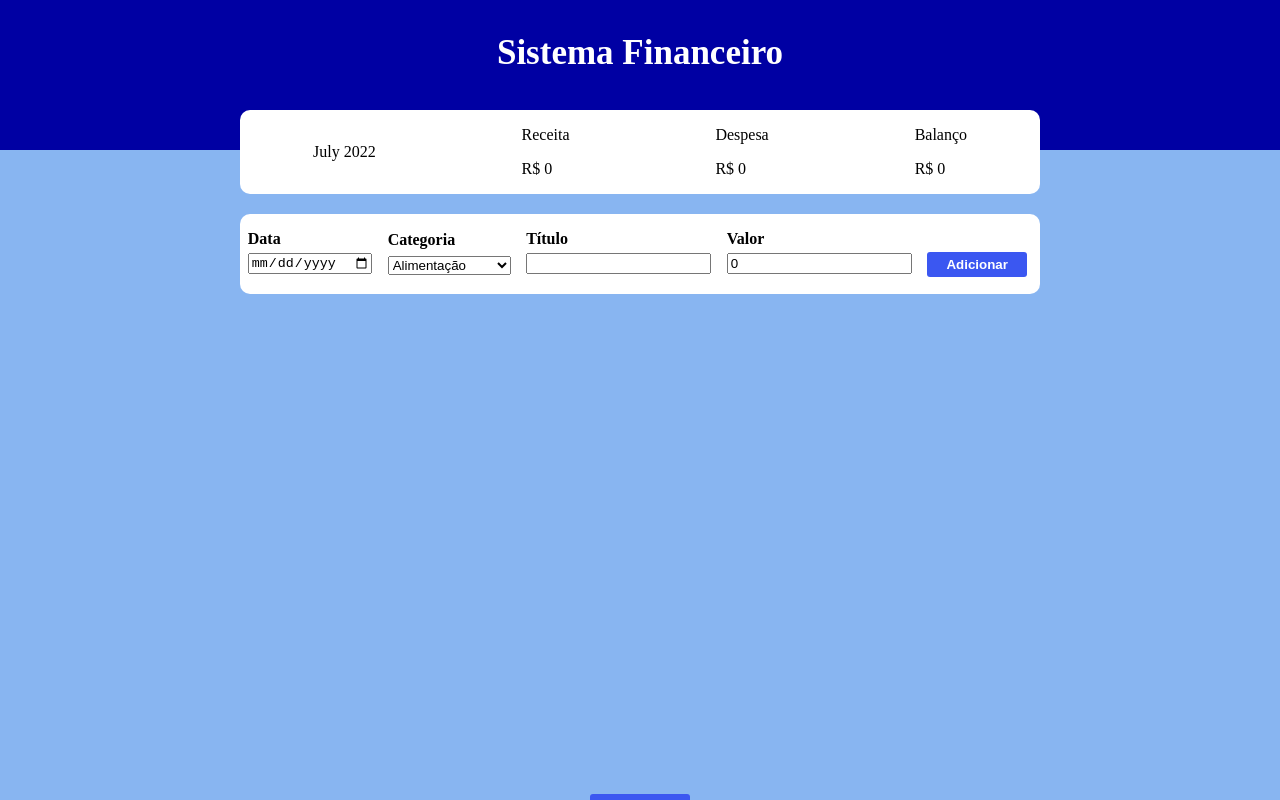
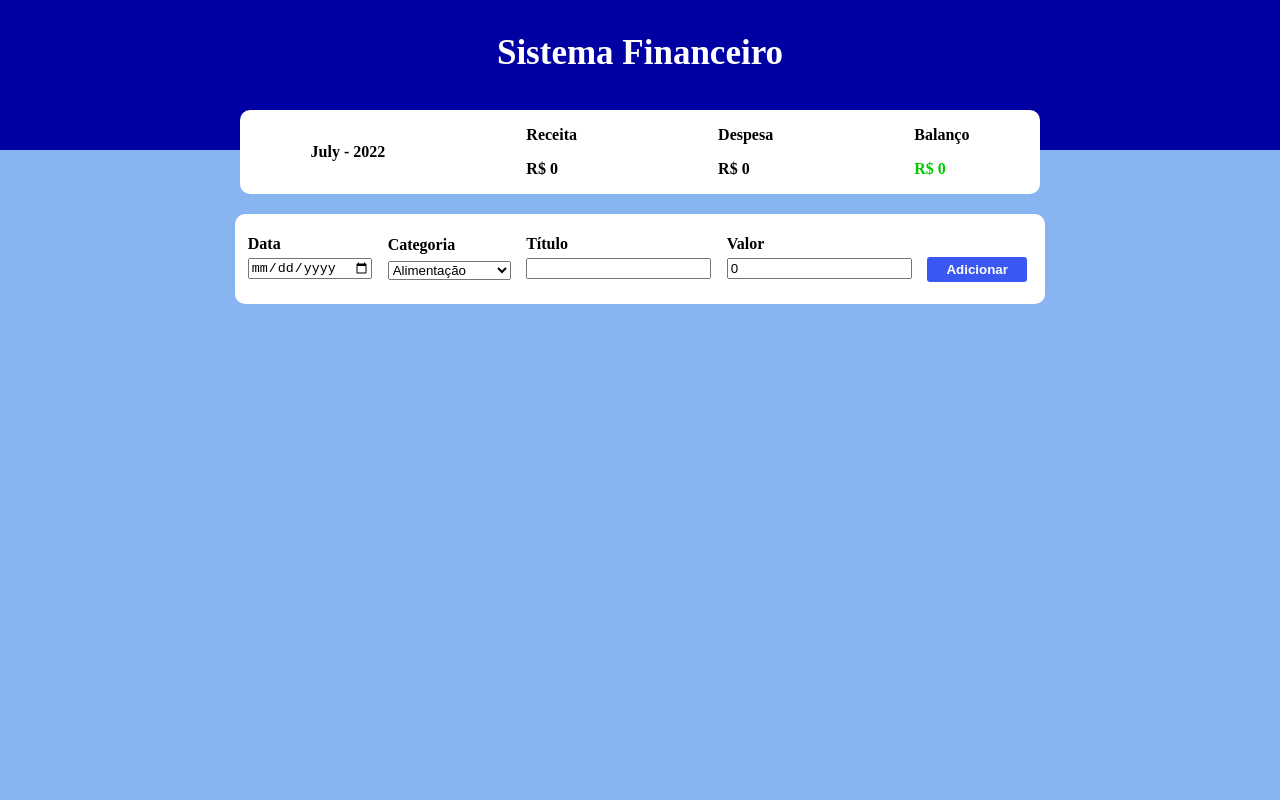
Before and after one commit to RamonMaximiliano/simple-expense-tracker, a React (Create React App) app: page / in a window 1280 px wide. Shown: the top 800 px of the page. Built offline with nearby package versions, Linux system fonts and the light colour scheme.

Commit message:
finished

```diff
--- a/src/components/Expense/index.tsx
+++ b/src/components/Expense/index.tsx
@@ -11,20 +11,29 @@ type Props = {
 function Expense({ date, category, title, value }: Props) {
     return (
         <div className="expenseItem">
-            <div>
-                {date}
+            <div className="expenseDate">
+                <p>{date}</p>
             </div>
-            <div>
-                <p>{category}</p>
+            <div className="expenseCat">
+                <p className="categoryText" style={{backgroundColor: category == 'Salário' || category == 'Outras rendas' ? "rgb(9, 83, 243)" : "rgb(228, 5, 5)",}}
+                >{category}</p>
             </div>
-            <div>
+            <div className="expenseTitle">
                 <p>{title}</p>
             </div>
-            <div>
-                <p>{value}</p>
+            <div className="expenseValue">
+                <p
+                style={{color: category == 'Salário' || category == 'Outras rendas' ? "rgb(3, 168, 3)" : "rgb(228, 5, 5)",}}
+
+
+                >R$ {value}</p>
             </div>
         </div>
     )
 }
 
 export default Expense
+
+/*
+style={{background-color: category == 'Salário' ? "rgb(3, 201, 3)" : "red",}}
+*/
--- a/src/components/Expense/styles.css
+++ b/src/components/Expense/styles.css
@@ -2,14 +2,49 @@
 
 .expenseItem{
     max-width:800px;
-    min-height:80px;
+    min-height:50px;
     background-color: white;
     display:flex;
     flex-wrap: wrap;
     margin:auto;
-    justify-content: space-around;
+    justify-content: space-between;
     align-items: center;
     margin-top:20px;
     border-radius: 10px;
+}
+
+.expenseDate{
+    text-align: left;
+    margin: 5px;
+    width:80px;
+    margin-left:30px;
+}
+
+.expenseCat{
+    text-align: left;
+    margin: 5px;
+    width:130px;
 
 }
+
+.categoryText{
+    background-color: rgb(9, 83, 243);
+    padding:5px;
+    font-weight: bold;
+    color:white;
+    border-radius: 5px;
+
+}
+
+.expenseTitle{
+    margin: 5px;
+
+    width:250px;
+    word-wrap: normal;
+}
+
+.expenseValue{
+    width:120px;
+    margin: 5px;
+    margin-right:10px;
+}
--- a/src/components/New/index.tsx
+++ b/src/components/New/index.tsx
@@ -46,7 +46,7 @@ function New({ onsubmitExpense }: Props) {
     }
 
     return (
-        <form className="mainNew">
+        <div className="mainNew">
             <div className="subNew">
                 <p className="subTitle"><strong>Data</strong></p>
                 <input id="dateInput" type="date" onChange={e => setData(String(e.target.value))} value={data}></input>
@@ -73,7 +73,7 @@ function New({ onsubmitExpense }: Props) {
             <div >
                 <input type="button" value="Adicionar" onClick={newExpense} className="addButton"></input>
             </div>
-        </form>
+        </div>
     )
 }
 export default New
--- a/src/components/New/styles.css
+++ b/src/components/New/styles.css
@@ -9,6 +9,7 @@
     align-items: center;
     margin-top: 20px;
     border-radius: 10px;
+    padding:5px;
 }
 
 .subTitle {
@@ -16,7 +17,7 @@
 }
 
 .subNew {
-     margin-top: -30px;
+    margin-top: -30px;
     height: 50px;
     min-width: 100px;
 }
--- a/src/components/Total/index.tsx
+++ b/src/components/Total/index.tsx
@@ -12,19 +12,21 @@ function Total(props: Props) {
     return (
         <div className="mainTotal">
             <div>
-                {props.month} {props.year}
+            <strong>{props.month} - {props.year}</strong>
             </div>
             <div>
-                <p>Receita</p>
-                <p>R$ {props.positive}</p>
+                <p><strong>Receita</strong></p>
+                <p><strong>R$ {props.positive}</strong></p>
             </div>
             <div>
-                <p>Despesa</p>
-                <p>R$ {props.negative}</p>
+                <p><strong>Despesa</strong></p>
+                <p><strong>R$ {props.negative}</strong></p>
             </div>
             <div>
-                <p>Balanço</p>
-                <p>R$ {props.total}</p>
+                <p><strong>Balanço</strong></p>
+                <p
+                style={{color: props.total >= 0 ? "rgb(3, 201, 3)" : "red",}}
+                ><strong>R$ {props.total}</strong></p>
             </div>
         </div>
     )
```
